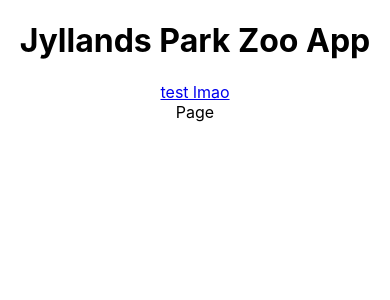
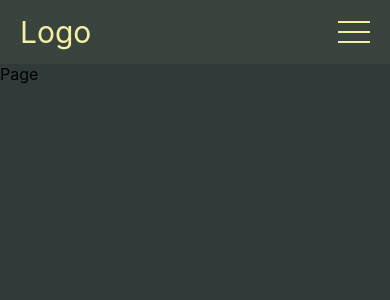
Before and after one commit to Tomme-git/jpz-app, a React (Create React App) app: page /page in a window 390 px wide. Shown: the top 300 px of the page. Built offline with nearby package versions, Linux system fonts and the light colour scheme.

Commit message:
creating base header + hamburger and nav animations

```diff
--- a/src/App.css
+++ b/src/App.css
@@ -1,38 +1,144 @@
-.App {
-  text-align: center;
+:root {
+  --text: #f5efa3;
+  --bg: #303a3a;
+  --primary: #fbdd33;
+  --secondary: #053338;
+  --accent: #40fd00;
 }
 
-.App-logo {
-  height: 40vmin;
-  pointer-events: none;
+* {
+  margin: 0;
+  padding: 0;
+  box-sizing: border-box;
 }
 
-@media (prefers-reduced-motion: no-preference) {
-  .App-logo {
-    animation: App-logo-spin infinite 20s linear;
-  }
+body {
+  background-color: var(--bg);
 }
 
-.App-header {
-  background-color: #282c34;
-  min-height: 100vh;
+.App {
+  overflow: hidden;
+  height: 3000px;
+}
+
+h1,
+h2,
+h3,
+h4,
+h5,
+h6,
+p {
+  color: var(--text);
+}
+
+a {
+  text-decoration: none;
+  color: var(--accent);
+}
+
+header {
+  height: 4rem;
+  position: sticky;
+  top: 0;
+  z-index: 20;
+}
+
+.header-wrapper {
+  height: 100%;
+  display: flex;
+  align-items: center;
+}
+
+.logo {
+  padding-left: 1.25rem;
+}
+
+.hamburger-icon {
+  z-index: 22;
+  height: 100%;
+  width: 6rem;
+  margin-right: 0;
+  margin-left: auto;
+  transition: 0.20s 0.30s ease-out;
+  cursor: pointer;
+}
+
+.line-wrapper {
+  height: 100%;
+  width: max-content;
   display: flex;
   flex-direction: column;
+  justify-content: center;
+  gap: 0.5rem;
+  margin-left: auto;
+  margin-right: 1.25rem;
+}
+
+.hamburger-line {
+  width: 2rem;
+  height: 0.125rem;
+  background-color: var(--text);
+  transition: 0.5s;
+}
+
+.header-bg {
+  height: 100%;
+  width: 100%;
+  background-color: var(--text);
+  opacity: 5%;
+  position: absolute;
+  top: 0;
+}
+
+nav {
+  display: flex;
+  flex-direction: column;
+  position: absolute;
+  right: -6rem;
+  top: 0;
+  height: 100vh;
+  background-color: var(--secondary);
+  transition: 0.5s ease-out;
+  z-index: 21;
+  padding-top: 4rem;
+}
+
+nav>* {
+  height: 6rem;
+  width: 6rem;
+  display: flex;
   align-items: center;
   justify-content: center;
-  font-size: calc(10px + 2vmin);
-  color: white;
+  transition: 0.5s ease-out;
 }
 
-.App-link {
-  color: #61dafb;
+nav>*+* {
+  border-top: 1px solid var(--primary);
 }
 
-@keyframes App-logo-spin {
-  from {
-    transform: rotate(0deg);
-  }
-  to {
-    transform: rotate(360deg);
-  }
+nav>*:hover,
+nav>*:active,
+nav>*:focus,
+nav>*:focus-within {
+  background-color: var(--text);
 }
+
+
+
+/** replace with classes that gets added on burgermenu click**/
+
+.show-nav {
+  right: 0;
+}
+
+.follow-nav {
+  margin-right: 0.750rem;
+}
+
+.first-line-smaller {
+  width: 1.5rem;
+}
+
+.second-line-smaller {
+  width: 0.5rem;
+}
--- a/src/App.js
+++ b/src/App.js
@@ -1,14 +1,12 @@
 import React from 'react';
+import { BrowserRouter, Routes, Route } from 'react-router-dom';
 import './App.css';
-import { BrowserRouter, Routes, Route } from 'react-router-dom';
 import Header from './components/Header';
 import Page from './pages/Page';
 
 function App() {
-  console.log();
   return (
     <div className="App">
-      <h1>Jyllands Park Zoo App</h1>
       <BrowserRouter>
         <Header />
         <Routes>
--- a/src/components/Header.js
+++ b/src/components/Header.js
@@ -1,13 +1,29 @@
-import React from 'react'
+import React, { useState } from 'react'
 import { NavLink } from 'react-router-dom';
 
 function Header() {
   const projectPath = window.location.pathname;
 
+  const [open, setOpen] = useState(false);
+
   return (
     <header>
-      <nav>
-        <NavLink to={`${projectPath}/page`} exact activeStyle={{ color: 'blue' }}>test lmao</NavLink>
+      <div className="header-wrapper">
+        <p className="logo" style={{ fontSize: '30px' }}>Logo</p>
+        <div className={`hamburger-icon ${open ? "follow-nav" : ""}`} onClick={() => setOpen(!open)}>
+          <div className="line-wrapper">
+            <div className={`hamburger-line ${open ? "first-line-smaller" : ""}`}></div>
+            <div className={`hamburger-line ${open ? "second-line-smaller" : ""}`}></div>
+            <div className={`hamburger-line`}></div>
+          </div>
+        </div>
+      </div>
+      <div className="header-bg"></div>
+      <nav className={open ? "show-nav" : ""}>
+        <NavLink to={`${projectPath}/page`}>Icon</NavLink>
+        <NavLink to={`${projectPath}/page`}>Icon</NavLink>
+        <NavLink to={`${projectPath}/page`}>Icon</NavLink>
+        <NavLink to={`${projectPath}/page`}>Icon</NavLink>
       </nav>
     </header>
   )
```
